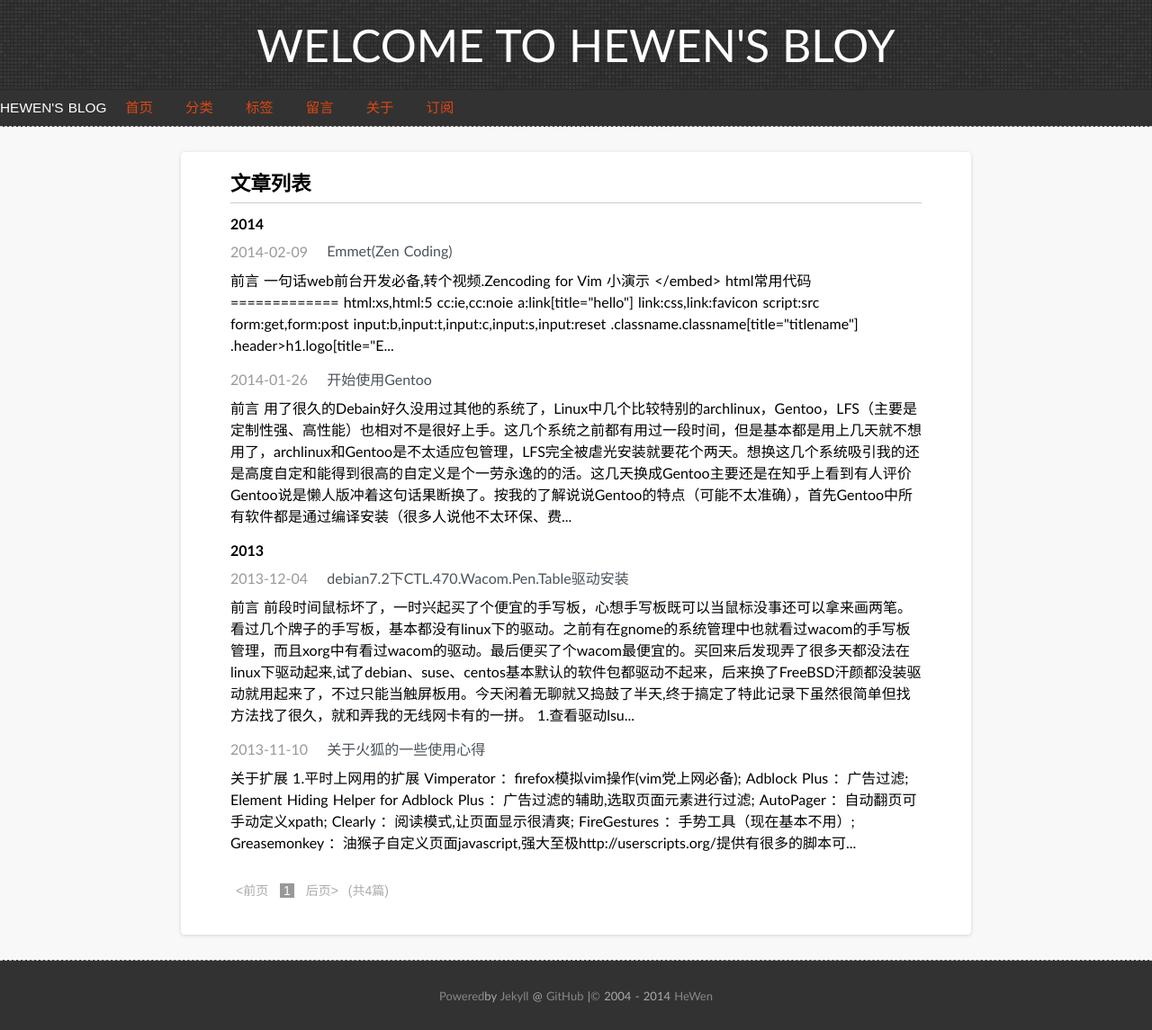
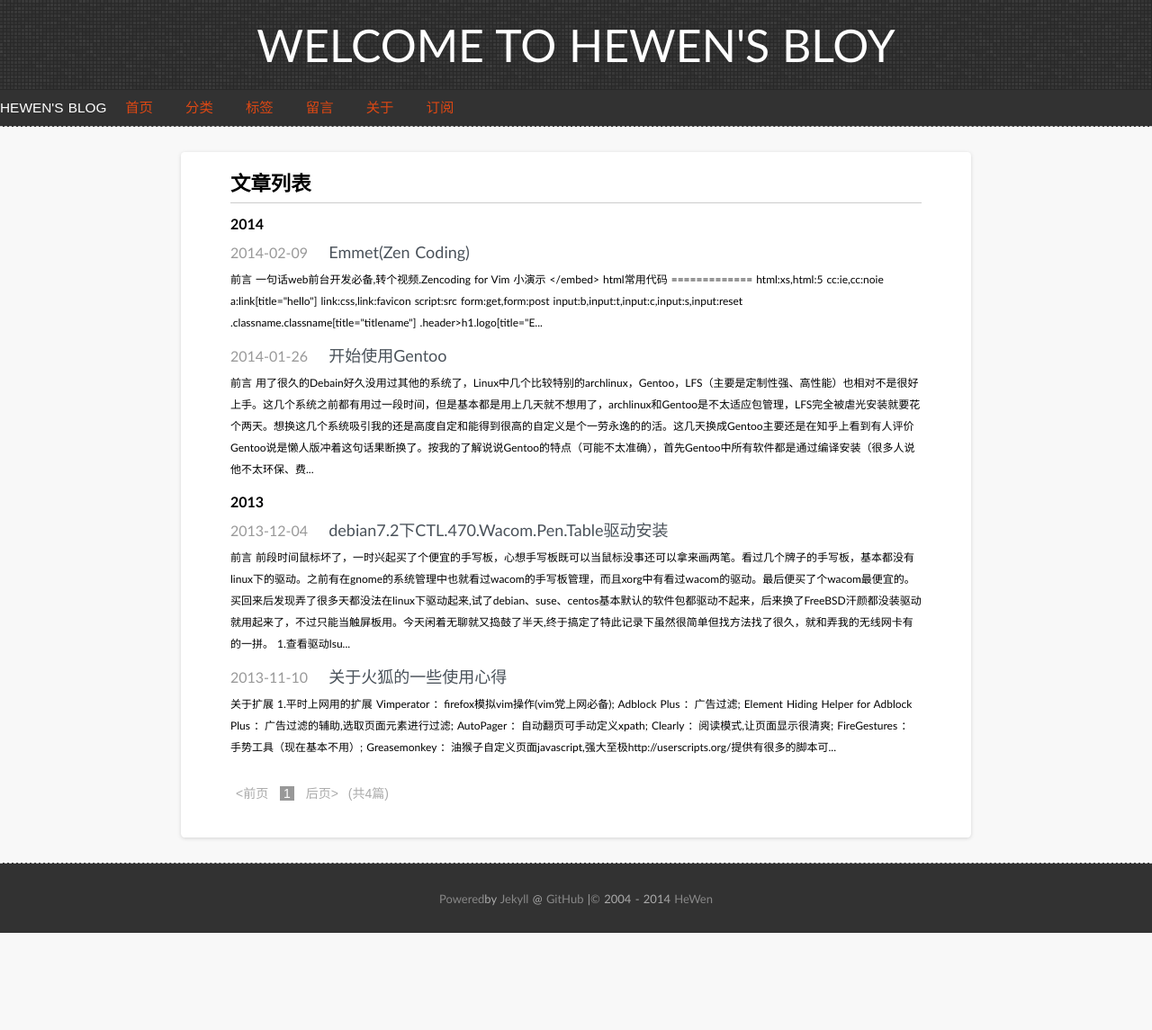
Before and after one commit to hewen/hewen.github.io, a Jekyll site: the page built from index.html, in a window 1280 px wide. Shown: the whole page at 90% size. Built offline with Jekyll 4.4.1, drawn with Linux system fonts in a browser that asks for light colours; some web fonts are replaced; Markdown is read by kramdown in place of the engine named in the settings; the list of posts is cut into pages by our own code; after the commit the page ends 1037 px from its top, so only the background shows below that.

Commit message:
modify index.html about post list

```diff
--- a/media/css/style.css
+++ b/media/css/style.css
@@ -33,8 +33,8 @@
 #tag_cloud a{color:#000000}
 #tag_cloud a:hover{color:#DE4F1E !important;text-decoration:none;}
 .listing-item,.listing-seperator{list-style-type:none;}
-.listing-item a{padding:.2em 1em;font-style:18px;}
-.listing-item p{font-style:12px;}
+.listing-item a{padding:.2em 1em;font-size:18px;}
+.listing-item p{font-size:12px;}
 .listing-item time{color:#999999;}
 .listing-seperator{font-weight:bold;}
 .meta{font-size:12px;color:#888;}
```
